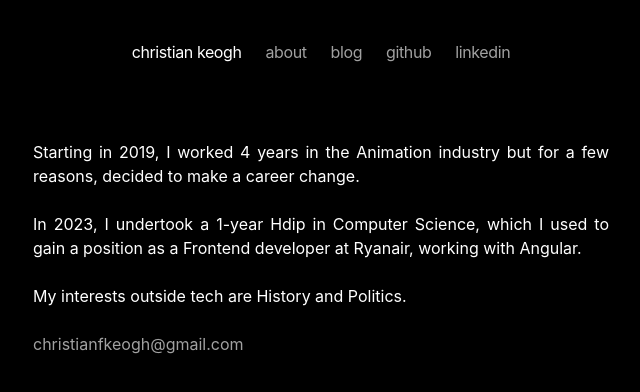
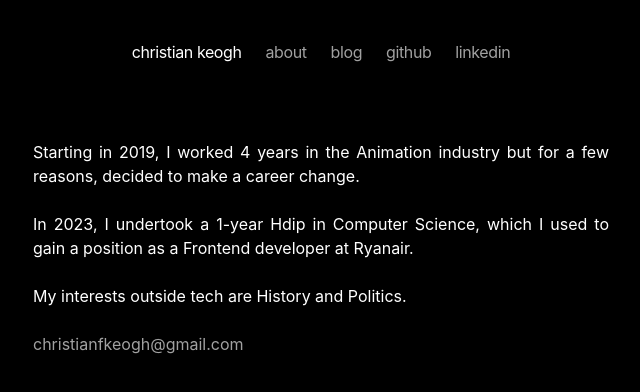
Before and after one commit to ChristianKeogh/personal_website, a Next.js app: page /about in a window 1280 px wide. Shown: the top 392 px of the page, without its empty margins (319-959 px from the left). Built offline with nearby package versions, Linux system fonts and the light colour scheme.

Commit message:
change a few words

```diff
--- a/app/about/page.tsx
+++ b/app/about/page.tsx
@@ -13,8 +13,7 @@ export default function Page() {
         <br />
         <br />
         In 2023, I undertook a 1-year Hdip in Computer Science, which I used to
-        gain a position as a Frontend developer at Ryanair, working with
-        Angular.
+        gain a position as a Frontend developer at Ryanair.
         <br />
         <br />
         My interests outside tech are History and Politics.
--- a/app/page.tsx
+++ b/app/page.tsx
@@ -4,7 +4,7 @@ export default function Page() {
       <img src="/images/home/IMG_4172.jpg" alt="Mineself" className="mb-4" />
       <br />
       <p className="mb-4 text-justify">
-        {`I'm a Frontend Angular Developer from Dublin. I use this website to blog about things.`}
+        {`I'm a Frontend Developer from Dublin. I use this website to blog about things.`}
       </p>
     </section>
   );
```
